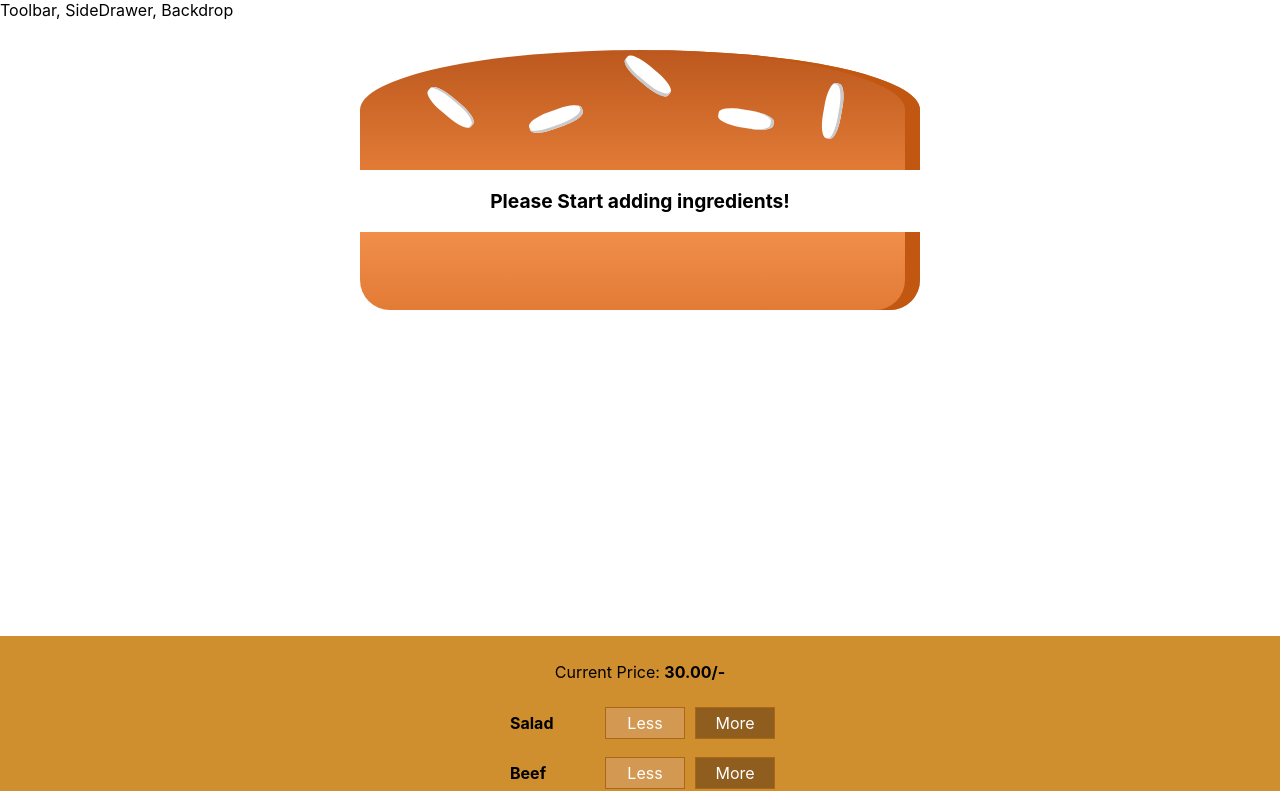
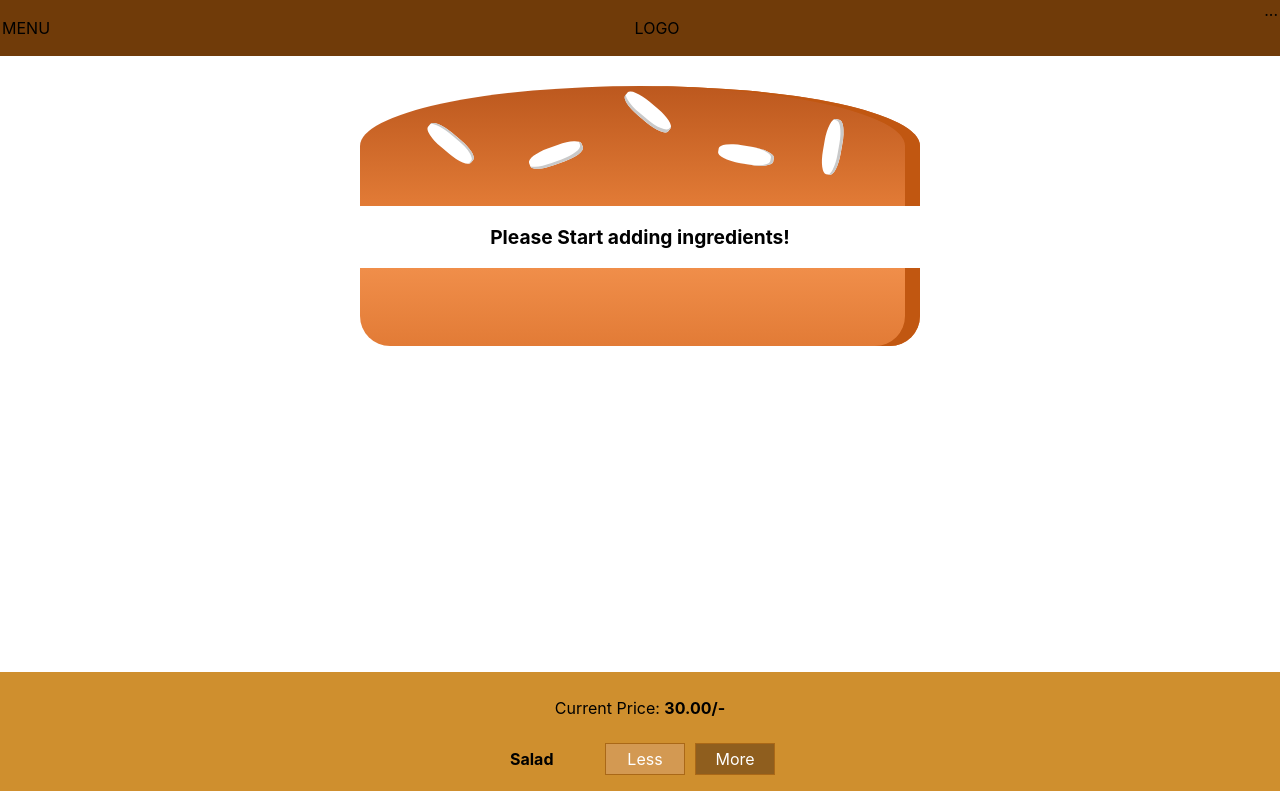
Before and after one commit to jakaria-istauk/burger-builder, a React app: page / in a window 1280 px wide. Shown: the top 791 px of the page. Built offline with nearby package versions, Linux system fonts and the light colour scheme.

Commit message:
adding toolbar t-143

```diff
--- a/src/components/Layout/Layout.js
+++ b/src/components/Layout/Layout.js
@@ -1,11 +1,13 @@
 import React from 'react';
 import Aux from '../../hoc/Auxiliary';
 import classes from  './Layout.module.css';
+import Toolbar from '../Navigation/Toolbar/Toolbar';
+
 
 
 const layout = ( props ) => (
     <Aux>
-        <div>Toolbar, SideDrawer, Backdrop</div>
+        <Toolbar />
         <main className={classes.Content} >
             {props.children}
         </main>
--- a/src/components/Layout/Layout.module.css
+++ b/src/components/Layout/Layout.module.css
@@ -1,3 +1,3 @@
 .Content{
-    margin-top: 16px;
+    margin-top: 72px;
 }
--- /dev/null
+++ b/src/components/Navigation/Toolbar/Toolbar.js
@@ -0,0 +1,14 @@
+import React from 'react';
+import classes from './Toolbar.module.css';
+
+const toolbar = () =>(
+    <header className={classes.Toolbar}>
+        <div>MENU</div>
+        <div>LOGO</div>
+        <nav>
+            ...
+        </nav>
+    </header>
+);
+
+export default toolbar;
--- /dev/null
+++ b/src/components/Navigation/Toolbar/Toolbar.module.css
@@ -0,0 +1,19 @@
+.Toolbar{
+    height: 56px;
+    width: 100%;
+    position: fixed;
+    top: 0;
+    left: 0;
+    background-color: #703b09;
+    display: flex;
+    justify-content: space-between;
+    align-items: center;
+    padding: 0 2px;
+    box-sizing: border-box;
+    z-index: 90;
+}
+
+.Toolbar nav {
+    height: 100%;
+
+}
```
